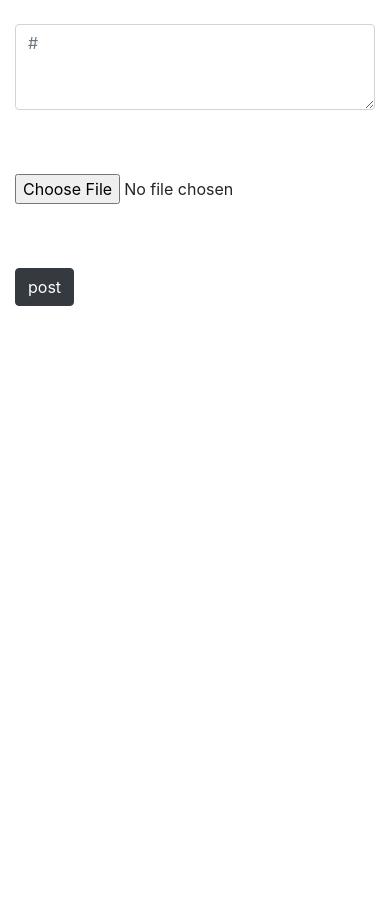
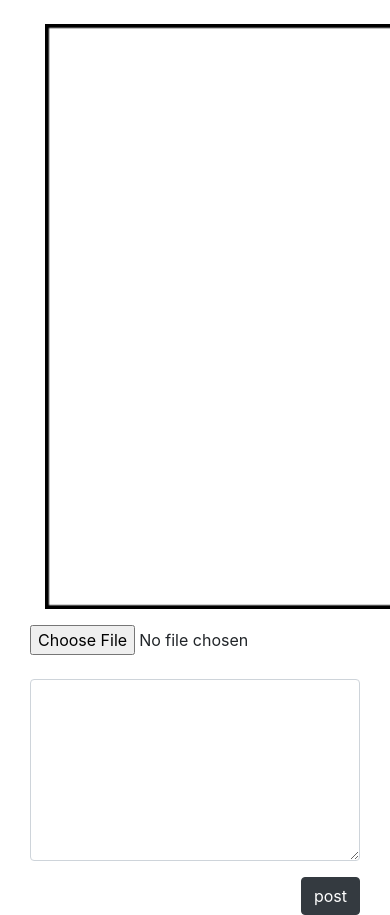
Before and after one commit to integerJI/myProject, a Django app: page /myApp/post/ in a window 390 px wide; the page is wider, and only the part inside the window is pictured. Shown: the part 164-1079 px from the top of that part. Before the commit the page ends 470 px from the top of that part, so only its background shows below. Run offline with Django 3.2, Linux system fonts and the light colour scheme; some libraries are stand-ins or nearby versions.

Commit message:
post 디자인 수정, 디폴트 이미지 추가

```diff
--- a/myApp/templates/post.html
+++ b/myApp/templates/post.html
@@ -2,20 +2,43 @@
 
 {% extends 'base.html' %}
 {% block content %}
+
 <body>
-    <form method="POST" action="{% url 'post' %}" enctype="multipart/form-data">
+    <form method="POST" action="{% url 'post' %}" enctype="multipart/form-data" id="form1" runat="server">
         {%csrf_token%}
-        <div class="form-group">
-            <textarea class="form-control" rows="3" name="main_text" cols="40" rows="10" maxlength="150" required id="id_text" placeholder="#"></textarea>
-        </div>
-        <br>
-        <br>
-        <div class="form-group">
-            <input type="file" class="form-control-file" id="id_images" name="create_img" accept="image/*" >
-        </div>
-        <br>
-        <br>
-        <input class="btn btn-dark" type="submit" value="post">
+        <main role="main" class="container">
+            <div class="row justify-content-center">
+                <div class="col-md-7 blog-main">
+                    <div class="container">
+                        <div class="form-group">
+                            <img id="blah" src="/static/default.png" alt="your image" width="585.5dp" height="585.5dp" />
+                        </div>
+                    </div>
+                </div>
+                <aside class="col-md-3 blog-sidebar">
+                    <div class="form-group">
+                        <input type="file" class="form-control-file" id="id_images" name="create_img" accept="image/*" onchange="readURL(this);">
+                        <br>
+                        <textarea class="form-control" rows="7" name="main_text" cols="40" maxlength="150" required id="id_text"></textarea>
+                    </div>
+                    <div style="float: right;">
+                        <input class="btn btn-dark" type="submit" value="post">
+                    </div>
+                </aside>
+            </div>
+        </main>
     </form>
 </body>
+<script type="text/javascript">
+    function readURL(input) {
+        if (input.files && input.files[0]) {
+            var reader = new FileReader();
+            reader.onload = function (e) {
+                $('#blah').attr('src', e.target.result);
+            }
+            reader.readAsDataURL(input.files[0]);
+        }
+    }
+
+</script>
 {% endblock %}
```
Also changed, not shown: README.md, db.sqlite3, media/post/2020/04/30/default.png (added), myApp/static/default.png (added), static/default.jpg (added), static/default.png (added).
